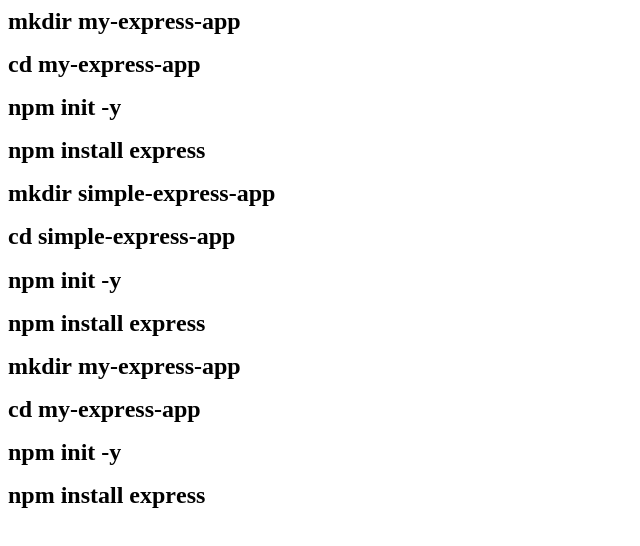
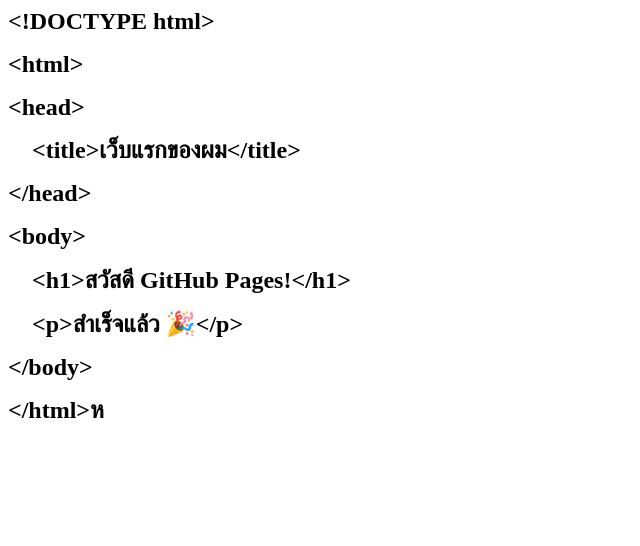
Before and after one commit to fame51120-bit/my-website, a plain HTML site: page index.html in a window 1280 px wide. Shown: the whole page, without its empty margins (0-640 px from the left). Drawn offline with Linux system fonts and the light colour scheme.

Commit message:
Update index.html

```diff
--- a/index.html
+++ b/index.html
@@ -11,17 +11,15 @@
   </style>
 </head>
 <body>
-<h1 style="margin: 0.0px 0.0px 16.1px 0.0px; font: 24.0px Thonburi; -webkit-text-stroke: #000000"><span class="s1"><b>mkdir my-express-app</b></span></h1>
-<h1 style="margin: 0.0px 0.0px 16.1px 0.0px; font: 24.0px Thonburi; -webkit-text-stroke: #000000"><span class="s1"><b>cd my-express-app</b></span></h1>
-<h1 style="margin: 0.0px 0.0px 16.1px 0.0px; font: 24.0px Thonburi; -webkit-text-stroke: #000000"><span class="s1"><b>npm init -y</b></span></h1>
-<h1 style="margin: 0.0px 0.0px 16.1px 0.0px; font: 24.0px Thonburi; -webkit-text-stroke: #000000"><span class="s1"><b>npm install express</b></span></h1>
-<h1 style="margin: 0.0px 0.0px 16.1px 0.0px; font: 24.0px Thonburi; -webkit-text-stroke: #000000"><span class="s1"><b>mkdir simple-express-app</b></span></h1>
-<h1 style="margin: 0.0px 0.0px 16.1px 0.0px; font: 24.0px Thonburi; -webkit-text-stroke: #000000"><span class="s1"><b>cd simple-express-app</b></span></h1>
-<h1 style="margin: 0.0px 0.0px 16.1px 0.0px; font: 24.0px Thonburi; -webkit-text-stroke: #000000"><span class="s1"><b>npm init -y</b></span></h1>
-<h1 style="margin: 0.0px 0.0px 16.1px 0.0px; font: 24.0px Thonburi; -webkit-text-stroke: #000000"><span class="s1"><b>npm install express</b></span></h1>
-<h1 style="margin: 0.0px 0.0px 16.1px 0.0px; font: 24.0px Thonburi; -webkit-text-stroke: #000000"><span class="s1"><b>mkdir my-express-app</b></span></h1>
-<h1 style="margin: 0.0px 0.0px 16.1px 0.0px; font: 24.0px Thonburi; -webkit-text-stroke: #000000"><span class="s1"><b>cd my-express-app</b></span></h1>
-<h1 style="margin: 0.0px 0.0px 16.1px 0.0px; font: 24.0px Thonburi; -webkit-text-stroke: #000000"><span class="s1"><b>npm init -y</b></span></h1>
-<h1 style="margin: 0.0px 0.0px 16.1px 0.0px; font: 24.0px Thonburi; -webkit-text-stroke: #000000"><span class="s1"><b>npm install express</b></span></h1>
+<h1 style="margin: 0.0px 0.0px 16.1px 0.0px; font: 24.0px Thonburi; -webkit-text-stroke: #000000"><span class="s1"><b>&lt;!DOCTYPE html&gt;</b></span></h1>
+<h1 style="margin: 0.0px 0.0px 16.1px 0.0px; font: 24.0px Thonburi; -webkit-text-stroke: #000000"><span class="s1"><b>&lt;html&gt;</b></span></h1>
+<h1 style="margin: 0.0px 0.0px 16.1px 0.0px; font: 24.0px Thonburi; -webkit-text-stroke: #000000"><span class="s1"><b>&lt;head&gt;</b></span></h1>
+<h1 style="margin: 0.0px 0.0px 16.1px 0.0px; font: 24.0px Thonburi; -webkit-text-stroke: #000000"><span class="s1"><b><span class="Apple-converted-space">    </span>&lt;title&gt;เว็บแรกของผม&lt;/title&gt;</b></span></h1>
+<h1 style="margin: 0.0px 0.0px 16.1px 0.0px; font: 24.0px Thonburi; -webkit-text-stroke: #000000"><span class="s1"><b>&lt;/head&gt;</b></span></h1>
+<h1 style="margin: 0.0px 0.0px 16.1px 0.0px; font: 24.0px Thonburi; -webkit-text-stroke: #000000"><span class="s1"><b>&lt;body&gt;</b></span></h1>
+<h1 style="margin: 0.0px 0.0px 16.1px 0.0px; font: 24.0px Thonburi; -webkit-text-stroke: #000000"><span class="s1"><b><span class="Apple-converted-space">    </span>&lt;h1&gt;สวัสดี GitHub Pages!&lt;/h1&gt;</b></span></h1>
+<h1 style="margin: 0.0px 0.0px 16.1px 0.0px; font: 24.0px Thonburi; -webkit-text-stroke: #000000"><span class="s1"><b><span class="Apple-converted-space">    </span>&lt;p&gt;สำเร็จแล้ว 🎉&lt;/p&gt;</b></span></h1>
+<h1 style="margin: 0.0px 0.0px 16.1px 0.0px; font: 24.0px Thonburi; -webkit-text-stroke: #000000"><span class="s1"><b>&lt;/body&gt;</b></span></h1>
+<h1 style="margin: 0.0px 0.0px 16.1px 0.0px; font: 24.0px Thonburi; -webkit-text-stroke: #000000"><span class="s1"><b>&lt;/html&gt;ห</b></span></h1>
 </body>
 </html>
```
